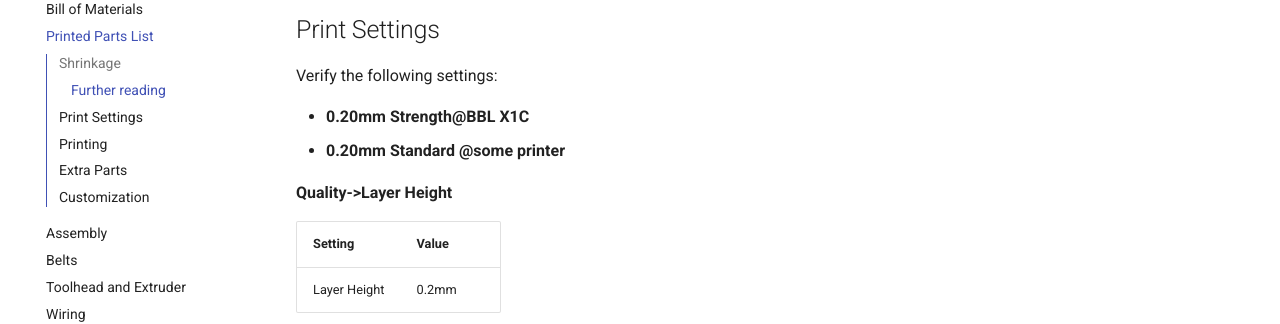
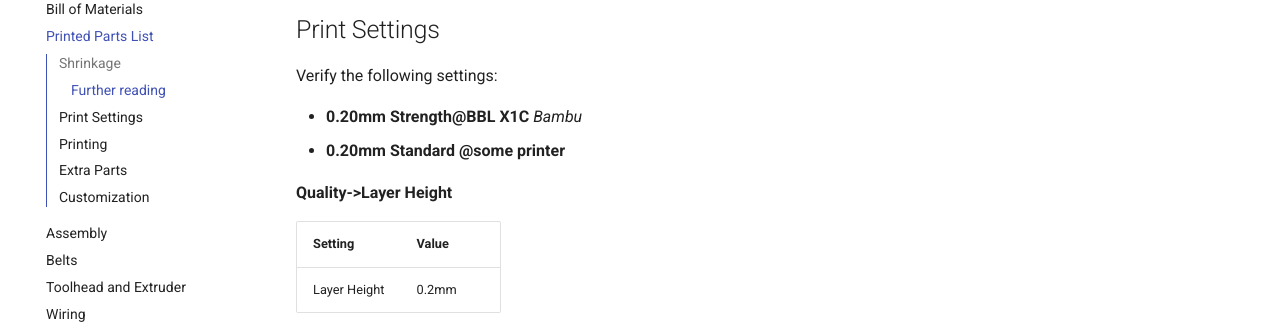
Before and after one commit to john-clark/Rook-MK2-2026, an MkDocs documentation site: the page built from docs/parts.md, in a window 1280 px wide and 900 px high, scrolled down 1187 px. Shown: the part 153-477 px from the top of the window. Built offline with MkDocs 1.6.1 and Material for MkDocs 9.7.7, drawn with Linux system fonts in a browser that asks for light colours; comment, search, counter and statistics services are not loaded.

Commit message:
Fix formatting issues in parts.md

```diff
--- a/docs/parts.md
+++ b/docs/parts.md
@@ -36,7 +36,7 @@
 
 Verify the following settings:
 
-* **0.20mm Strength@BBL X1C**
+* **0.20mm Strength@BBL X1C** _Bambu_
 * **0.20mm Standard @some printer**
 
 **Quality->Layer Height**
@@ -103,7 +103,7 @@
 | **Skirt Height**            | 50                        |
 | **Brim type**               | Outer brim Only           |
 | **Draft shield**            | Disabled (its too much)   |
-| **Brim type                 | Outer Brim only           |
+| **Brim type**               | Outer Brim only           |
 | **Brim Width**              | 5mm (default)             |
 | **Brim-Object gap**         | 0.1mm (default)           |
 
```
